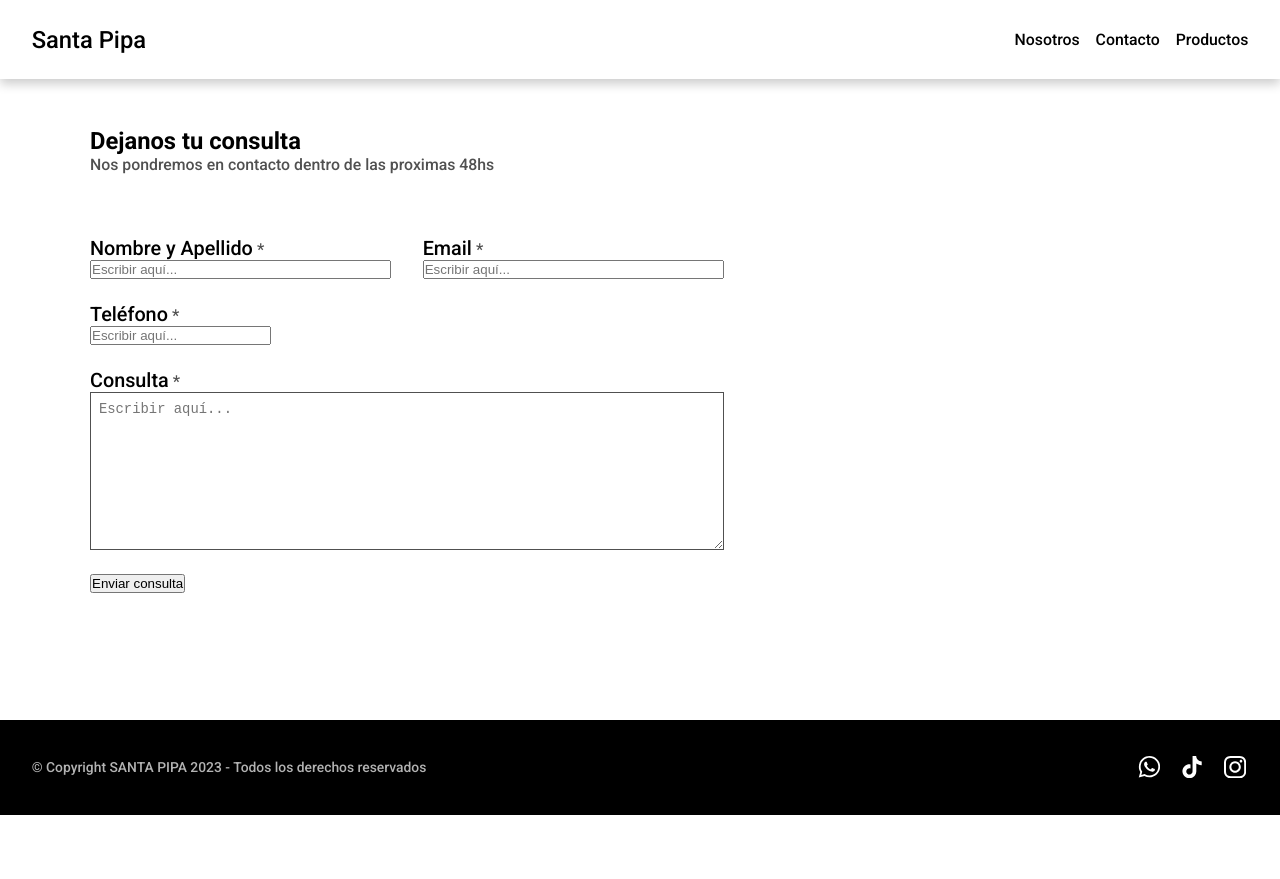
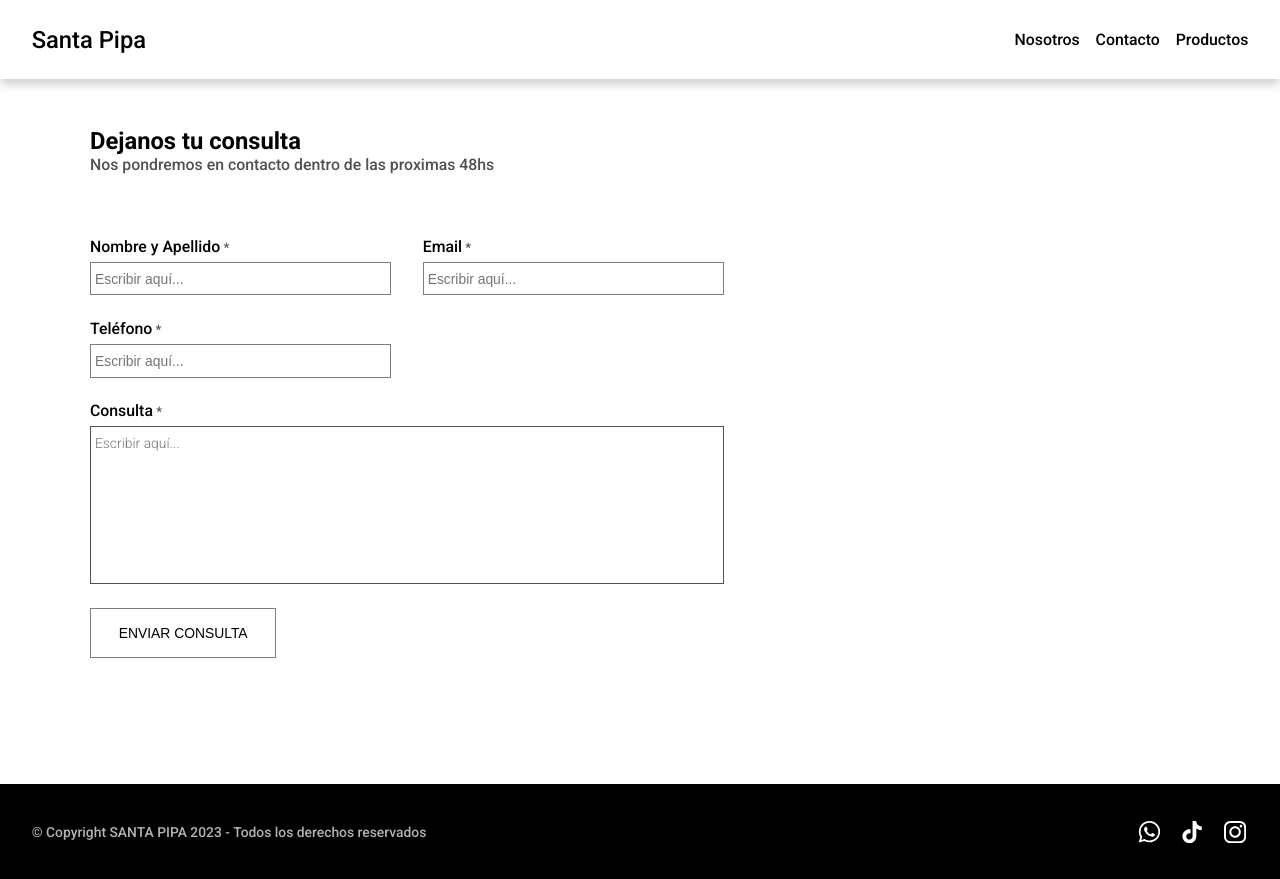
Before and after one commit to Tdibacco17/SantaPipa-v1, a Next.js app: page /contact in a window 1280 px wide. Before the commit the page ends 815 px from the top, so only its background shows below. Built offline with nearby package versions, Linux system fonts and the light colour scheme.

Commit message:
form: contact page

```diff
--- a/app/api/contact/route.ts
+++ b/app/api/contact/route.ts
@@ -17,7 +17,6 @@ export async function POST(req: Request) {
                 pass: `${process.env.GMAIL_PASS}`
             }
         });
-
         const mailOptions = {
             from: `SANTA PIPA ${process.env.GMAIL_USER}`,
             to: [`${process.env.GMAIL_USER}`, body.messageData.email],
@@ -38,6 +37,7 @@ export async function POST(req: Request) {
         }
 
         const success = await new Promise((resolve, reject) => {
+
             transporter.sendMail(mailOptions).then((info: any, err: any) => {
                 if (info.response.includes('250')) {
                     resolve(true)
@@ -45,6 +45,7 @@ export async function POST(req: Request) {
                 reject(err)
             })
         })
+
         if (!success) {
             return NextResponse.json({ message: "An error ocurred sending your email", status: 500 }, { status: 500 })
         }
--- a/app/globals.css
+++ b/app/globals.css
@@ -27,6 +27,7 @@
   --secondary-hover: rgb(0, 0, 0, 0.5);
   --tertiary-color: rgb(80, 80, 80);
   --bg-overlay: rgba(0, 0, 0, 0.4);
+  --danger-color: #ffe6e6;
 }
 
 * {
@@ -72,6 +73,8 @@ a {
   font-size: var(--size-small);
   font-weight: var(--weight-medium);
   color: var(--primary-color);
+  background-color: transparent;
+  cursor: pointer;
 }
 
 .btn-primary:hover {
@@ -85,6 +88,8 @@ a {
   font-size: var(--size-small);
   font-weight: var(--weight-medium);
   color: var(--secondary-color);
+  background-color: transparent;
+  cursor: pointer;
 }
 
 .btn-secondary:hover {
--- a/components/FieldToCompleteComponent/FieldToCompleteComponent.module.scss
+++ b/components/FieldToCompleteComponent/FieldToCompleteComponent.module.scss
@@ -1,9 +1,10 @@
 .wrapper-label {
     display: flex;
     flex-direction: column;
+    gap: 0.35rem;
 
     .text {
-        font-size: var(--size-medium);
+        font-size: var(--size-xsmall);
         font-weight: var(--weight-medium);
 
         .required {
@@ -13,6 +14,25 @@
 
     .field {
         min-width: 100%;
+        padding: 0.5rem 0.25rem;
+        outline: none;
+        border: 1px solid var(--secondary-hover);
+        font-weight: var(--weight-regular);
+        font-size: var(--size-small);
+        color: var(--secondary-color);
+
+        &:hover {
+            border: 1px solid var(--secondary-color);
+        }
+
+        &:focus {
+            border: 1px solid var(--secondary-color);
+        }
+
+        &::placeholder {
+            font-size: var(--size-small);
+            font-weight: var(--weight-regular);
+        }
     }
 
     .area {
@@ -25,7 +45,13 @@
         max-width: var(--width-area);
         outline: none;
         border: 1px solid var(--tertiary-color);
-        padding: 0.5rem;
+        padding: 0.5rem 0.25rem;
+        font-family: var(--font-myFont);
+        resize: none;
+        overflow-y: auto;
+        font-weight: var(--weight-regular);
+        font-size: var(--size-small);
+        color: var(--secondary-color);
 
         &:hover {
             border: 1px solid var(--secondary-color);
@@ -36,8 +62,19 @@
         }
 
         &::placeholder {
-            font-family: var(--font-myFont);
             font-size: var(--size-small);
+            font-weight: var(--weight-regular);
+        }
+
+        @media (max-width:768px) {
+            --width-area: 90vw;
         }
     }
+
+    .error {
+        background-color: var(--danger-color);
+        padding: 0.4rem;
+        border-radius: 5px;
+        font-weight: var(--weight-regular);
+    }
 }
--- a/components/FieldToCompleteComponent/FieldToCompleteComponent.tsx
+++ b/components/FieldToCompleteComponent/FieldToCompleteComponent.tsx
@@ -5,12 +5,16 @@ export default function FieldToCompleteComponent({
     isTextAreaField,
     fieldProps,
     valueRef,
-    areaRef
+    errors,
+    handleChange,
+    btnSubmitClicked
 }: {
     isTextAreaField: boolean,
     fieldProps: FieldProps,
-    valueRef?: React.RefObject<HTMLInputElement>,
-    areaRef?: React.RefObject<HTMLTextAreaElement>,
+    valueRef?: string,
+    errors: string,
+    handleChange: (e: React.ChangeEvent<HTMLInputElement | HTMLTextAreaElement>) => void,
+    btnSubmitClicked: boolean
 }) {
 
     if (isTextAreaField) {
@@ -18,10 +22,14 @@ export default function FieldToCompleteComponent({
             <label className={styles['wrapper-label']}>
                 <p className={styles['text']}>{fieldProps.label}<small className={styles["required"]}> *</small></p>
                 <textarea
-                    required
-                    ref={areaRef}
+                    // required
+                    name={fieldProps.input.name}
+                    value={valueRef}
                     className={styles['area']}
+                    onChange={handleChange}
                     placeholder={data.contactPage.formData.placeholder} />
+                {btnSubmitClicked && errors.length > 0 &&
+                    <small className={styles["error"]}>{errors}</small>}
             </label>
         )
     }
@@ -30,12 +38,15 @@ export default function FieldToCompleteComponent({
             <p className={styles['text']}>{fieldProps.label}<small className={styles["required"]}> *</small></p>
             <input
                 className={`${styles['field']}`}
-                required
-                type={fieldProps.input?.type}
-                name={fieldProps.input?.name}
-                ref={valueRef}
+                // required
+                type={fieldProps.input.type}
+                name={fieldProps.input.name}
+                value={valueRef}
+                onChange={handleChange}
                 placeholder={data.contactPage.formData.placeholder}
             />
+            {btnSubmitClicked && errors.length > 0 &&
+                <small className={styles["error"]}>{errors}</small>}
         </label>
     )
 }
--- a/components/FormComponent/FormComponent.module.scss
+++ b/components/FormComponent/FormComponent.module.scss
@@ -16,11 +16,22 @@
         justify-content: flex-start;
         gap: 1.5rem;
 
+        @media (max-width:768px) {
+            width: var(--max-width);
+            min-width: var(--max-width);
+            max-width: var(--max-width);
+        }
+
         .wrapper-field {
             display: grid;
             grid-template-columns: repeat(2, 1fr);
             gap: 2rem;
             width: 100%;
+
+            @media (max-width:768px) {
+                grid-template-columns: repeat(1, 1fr);
+                gap: 1.5rem;
+            }
         }
     }
 }
--- a/components/FormComponent/FormComponent.tsx
+++ b/components/FormComponent/FormComponent.tsx
@@ -1,37 +1,39 @@
+import { FormValuesInterface } from '@/types'
 import FieldToCompleteComponent from '../FieldToCompleteComponent/FieldToCompleteComponent'
 import styles from './FormComponent.module.scss'
 import data from '@/models/es.json'
 export default function FormComponent({
-    nameRef,
-    phoneRef,
-    emailRef,
-    consultationRef,
+    formValues,
     loadingText,
-    errorMessage,
+    errors,
     handleSubmit,
+    handleChange,
+    btnSubmitClicked
 }: {
-    nameRef: React.RefObject<HTMLInputElement>,
-    phoneRef: React.RefObject<HTMLInputElement>,
-    emailRef: React.RefObject<HTMLInputElement>,
-    consultationRef: React.RefObject<HTMLTextAreaElement>,
+    formValues: FormValuesInterface,
     loadingText: boolean,
-    errorMessage: string,
+    errors: FormValuesInterface,
     handleSubmit: (e: React.FormEvent<HTMLFormElement>) => void,
+    handleChange: (e: React.ChangeEvent<HTMLInputElement | HTMLTextAreaElement>) => void,
+    btnSubmitClicked: boolean
 }) {
     return (
         <form onSubmit={handleSubmit} className={styles["container-section-form"]}>
             <div className={styles["wrapper"]}>
                 <div className={styles["wrapper-field"]}>
-                    <FieldToCompleteComponent isTextAreaField={false} fieldProps={data.contactPage.formData.name} valueRef={nameRef} />
-                    <FieldToCompleteComponent isTextAreaField={false} fieldProps={data.contactPage.formData.email} valueRef={emailRef} />
+                    <FieldToCompleteComponent btnSubmitClicked={btnSubmitClicked} errors={errors.name} isTextAreaField={false} fieldProps={data.contactPage.formData.name} valueRef={formValues.name} handleChange={handleChange} />
+                    <FieldToCompleteComponent btnSubmitClicked={btnSubmitClicked} errors={errors.email} isTextAreaField={false} fieldProps={data.contactPage.formData.email} valueRef={formValues.email} handleChange={handleChange} />
                 </div>
-                <FieldToCompleteComponent isTextAreaField={false} fieldProps={data.contactPage.formData.phone} valueRef={phoneRef} />
-                <FieldToCompleteComponent isTextAreaField={true} fieldProps={data.contactPage.formData.consultation} areaRef={consultationRef} />
-                <button className={styles['btn-send']}
+                <div className={styles["wrapper-field"]}>
+                    <FieldToCompleteComponent btnSubmitClicked={btnSubmitClicked} errors={errors.phone} isTextAreaField={false} fieldProps={data.contactPage.formData.phone} valueRef={formValues.phone} handleChange={handleChange} />
+                </div>
+                <FieldToCompleteComponent btnSubmitClicked={btnSubmitClicked} errors={errors.consultation} isTextAreaField={true} fieldProps={data.contactPage.formData.consultation} valueRef={formValues.consultation} handleChange={handleChange} />
+                <button className={`btn-secondary`}
                     type='submit'
                     disabled={loadingText}
                     aria-label={data.contactPage.formData.submit.ariaLabel}>
-                    {loadingText ? data.contactPage.formData.submit.loading : data.contactPage.formData.submit.text}
+                    {loadingText ?
+                        data.contactPage.formData.submit.loading : data.contactPage.formData.submit.text}
                 </button>
             </div>
         </form>
--- a/components/NavbarComponent/NavbarComponent.module.scss
+++ b/components/NavbarComponent/NavbarComponent.module.scss
@@ -65,7 +65,7 @@
             width: var(--max-width);
             max-width: var(--max-width);
             padding: 0;
-            margin-right: -0.15rem; //padding icon
+            //padding icon
         }
 
         .logo-text {
@@ -109,6 +109,7 @@
 
         .container-mobile-icon {
             display: none;
+            padding-right: -0.15rem;
 
             @media (max-width:768px) {
                 display: flex;
--- a/containers/FormContainer.tsx
+++ b/containers/FormContainer.tsx
@@ -1,51 +1,90 @@
 'use client'
 import FormComponent from "@/components/FormComponent/FormComponent";
-import { MessageDataInterface } from "@/types";
-import { useRef, useState } from "react";
+import { FormValuesInterface, MessageDataInterface } from "@/types";
+import { useRouter } from "next/navigation";
+import { useState } from "react";
+const handleValidation = (formValues: FormValuesInterface) => {
+    let errors = {
+        name: "",
+        phone: "",
+        email: "",
+        consultation: "",
+    };
+    const numRegex = /^[0-9]+$/;
+    const emailRegex = /^[^\s@]+@[^\s@]+\.[^\s@]+$/;
+    const stringRegex = /^[a-zA-Z\s]+$/;
+    if (!stringRegex.test(formValues.name.trim())) {
+        errors.name = "El nombre debe contener solo caracteres de texto."
+    }
+    if (!formValues.email.trim() || !emailRegex.test(formValues.email)) {
+        errors.email = "Formato de correo electrónico no válido."
+    }
+    if (formValues.phone && !(formValues.phone.length >= 8)) {
+        errors.phone = "El número de teléfono no cumple con la longitud mínima"
+    }
+    if (formValues.phone && !(numRegex.test(formValues.phone.trim()))) {
+        errors.phone = "Numero de teléfono tiene que ser solo caracteres numericos"
+    }
+    if (!formValues.name.trim()) {
+        errors.name = "Por favor, complete este campo."
+    }
+    if (!formValues.email.trim()) {
+        errors.email = "Por favor, complete este campo."
+    }
+    if (!formValues.phone.trim()) {
+        errors.phone = "Por favor, complete este campo."
+    }
+    if (!formValues.consultation.trim()) {
+        errors.consultation = "Por favor, complete este campo."
+    }
+    return errors;
+};
+
 export default function FormContainer() {
-    const nameRef = useRef<HTMLInputElement>(null);
-    const phoneRef = useRef<HTMLInputElement>(null);
-    const emailRef = useRef<HTMLInputElement>(null);
-    const consultationRef = useRef<HTMLTextAreaElement>(null);
+    const router = useRouter()
+    const [loadingText, setLoadingText] = useState<boolean>(false);
+    const [btnSubmitClicked, setBtnSubmitClicked] = useState<boolean>(false);
+    const [formValues, setFormValues] = useState<FormValuesInterface>({
+        name: "",
+        phone: "",
+        email: "",
+        consultation: "",
+    });
+    const [errors, setErrors] = useState<FormValuesInterface>({
+        name: "",
+        phone: "",
+        email: "",
+        consultation: "",
+    })
+    const handleChange = (e: React.ChangeEvent<HTMLInputElement | HTMLTextAreaElement>) => {
+        setFormValues((prevFormValues) => ({
+            ...prevFormValues,
+            [e.target.name]: e.target.value,
+        }));
+        setErrors(handleValidation({
+            ...formValues,
+            [e.target.name]: e.target.value
+        }));
+    }
+    const handleSubmit = async (e: React.FormEvent<HTMLFormElement>) => {
+        e.preventDefault();
+        setBtnSubmitClicked(true);
 
-    const [loadingText, setLoadingText] = useState<boolean>(false);
-    const [errorMessage, setErrorMessage] = useState<string>("");
+        const validationErrors = handleValidation(formValues);
+        setErrors(validationErrors);
 
-    const handleValidation = () => {
-        const regex = /^[0-9]+$/;
-        if (nameRef.current?.value.trim() === "" || phoneRef.current?.value.trim() === "" ||
-            emailRef.current?.value.trim() === "" || consultationRef.current?.value.trim() === "") {
-            setErrorMessage("Por favor, complete todos los campos");
-            return false;
-        }
-
-        if (phoneRef.current?.value && !(phoneRef.current?.value.length >= 8)) {
-            setErrorMessage("El número de teléfono no cumple con la longitud mínima");
-            return false;
-        }
-
-        if (phoneRef.current?.value && !(regex.test(phoneRef.current?.value.trim()))) {
-            setErrorMessage("Numero de telefono tiene que ser solo caracteres numericos");
-            return false;
-        }
-
-        return true;
-    };
-
-    const handleSubmit = async (e: React.FormEvent<HTMLFormElement>) => {
-        if (!handleValidation()) {
-            setTimeout(() => {
-                setErrorMessage("")
-            }, 4000)
+        const hasErrors = Object.values(validationErrors).some(error => error !== "");
+        if (hasErrors) {
             return;
         }
-        let messageData : MessageDataInterface = {
-            name: nameRef.current?.value.trim() || "No se paso un nombre",
-            phone: phoneRef.current?.value.trim() || "No se paso un teléfono",
-            email: emailRef.current?.value.trim() || "No se paso un email",
-            consultation: consultationRef.current?.value.trim() || "No se paso una consulta",
+        setLoadingText(true);
+
+        let messageData: MessageDataInterface = {
+            name: formValues.name.trim() || "No se paso un nombre",
+            phone: formValues.phone.trim() || "No se paso un teléfono",
+            email: formValues.email.trim() || "No se paso un email",
+            consultation: formValues.consultation.trim() || "No se paso una consulta",
         }
-
         try {
             const response = await fetch("/api/contact", {
                 method: "POST",
@@ -59,13 +98,25 @@ export default function FormContainer() {
 
             if (parseResponse.status === 200) {
                 alert("Email enviado correctamente")
-                setErrorMessage("")
                 setTimeout(() => {
                     setLoadingText(false);
-                    // router.push("/");
+                    setFormValues({
+                        name: "",
+                        phone: "",
+                        email: "",
+                        consultation: "",
+                    })
+                    setErrors({
+                        name: "",
+                        phone: "",
+                        email: "",
+                        consultation: "",
+                    })
+                    router.push("/");
                 }, 1500)
                 return
             }
+            console.log(parseResponse.message)
             return
         } catch (error) {
             console.log("Entro al catch: ", error);
@@ -74,12 +125,11 @@ export default function FormContainer() {
     }
 
     return <FormComponent
-        nameRef={nameRef}
-        phoneRef={phoneRef}
-        emailRef={emailRef}
-        consultationRef={consultationRef}
+        handleChange={handleChange}
         loadingText={loadingText}
-        errorMessage={errorMessage}
+        formValues={formValues}
+        errors={errors}
         handleSubmit={handleSubmit}
+        btnSubmitClicked={btnSubmitClicked}
     />
 }
--- a/utils/email/templateContactHtml.ts
+++ b/utils/email/templateContactHtml.ts
@@ -11,6 +11,7 @@ export const templateContactHtml = (data: MessageDataInterface) => {
         </style>
     </head>
     <body>
+        <h6>funciona</h6>
     </body>
     </html>
     `
```
Also changed, not shown: types/index.ts (+9 -2 lines), models/es.json, 1 other file (tests, documents, lock files or other folders).
